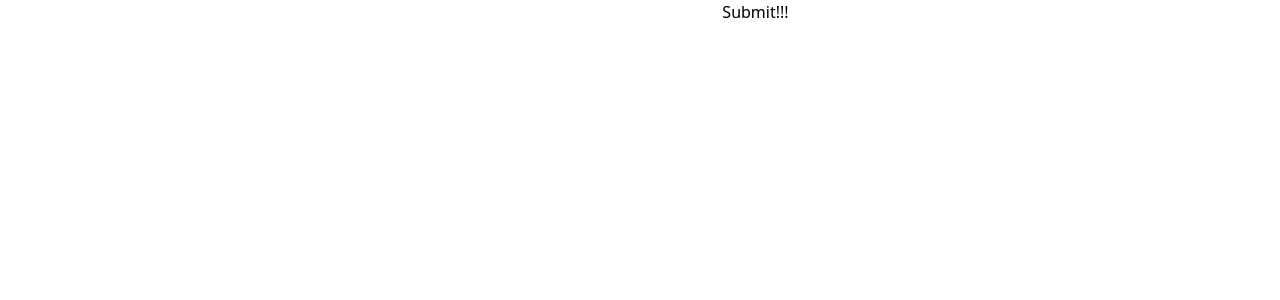
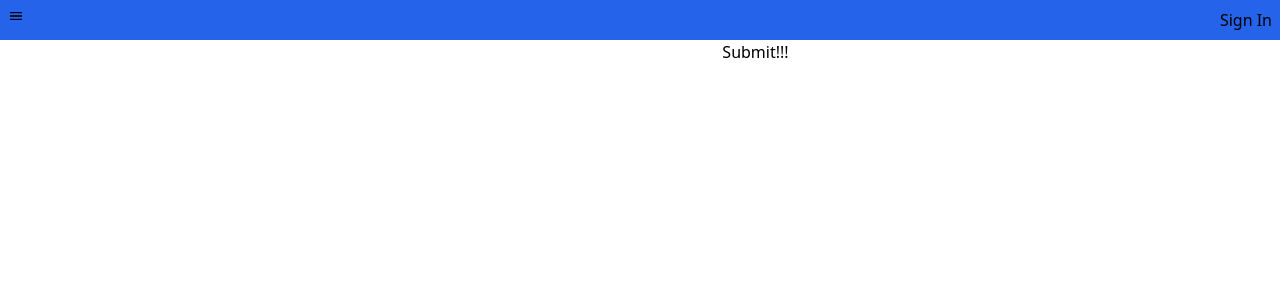
Before and after one commit to bodiddlie/madness-frontend, a React (Create React App) app: page / in a window 1280 px wide. Shown: the top 300 px of the page. Built offline with nearby package versions, Linux system fonts and the light colour scheme.

Commit message:
add header component, install react-router

```diff
--- a/craco.config.js
+++ b/craco.config.js
@@ -0,0 +1,7 @@
+module.exports = {
+  style: {
+    postcss: {
+      plugins: [require('tailwindcss'), require('autoprefixer')],
+    },
+  },
+};
--- a/package.json
+++ b/package.json
@@ -14,6 +14,8 @@
     "axios": "^0.21.1",
     "react": "^17.0.1",
     "react-dom": "^17.0.1",
+    "react-icons": "^4.2.0",
+    "react-router-dom": "^5.2.0",
     "react-scripts": "4.0.2",
     "typescript": "^4.1.2",
     "web-vitals": "^1.0.1"
--- a/src/App.tsx
+++ b/src/App.tsx
@@ -1,6 +1,7 @@
 import React from 'react';
 import './App.css';
 
+import Header from './header';
 import {addGameToList, searchByTitle} from './api';
 import { Game } from './types';
 
@@ -16,6 +17,7 @@ function App() {
 
   return (
     <div className="App">
+      <Header />
       <form onSubmit={handleSubmit}>
         <input type="text" name="text" value={title} onChange={(e) => setTitle(e.target.value)} />
         <button>Submit!!!</button>
--- /dev/null
+++ b/src/header.tsx
@@ -0,0 +1,12 @@
+import React from 'react';
+
+import {MdMenu} from 'react-icons/md';
+
+export default function Header() {
+	return (
+		<div className="p-2 flex w-full justify-between bg-blue-600">
+			<MdMenu />
+			<button>Sign In</button>
+		</div>
+	)
+}
```
Also changed, not shown: 1 other file (tests, documents, lock files or other folders).
